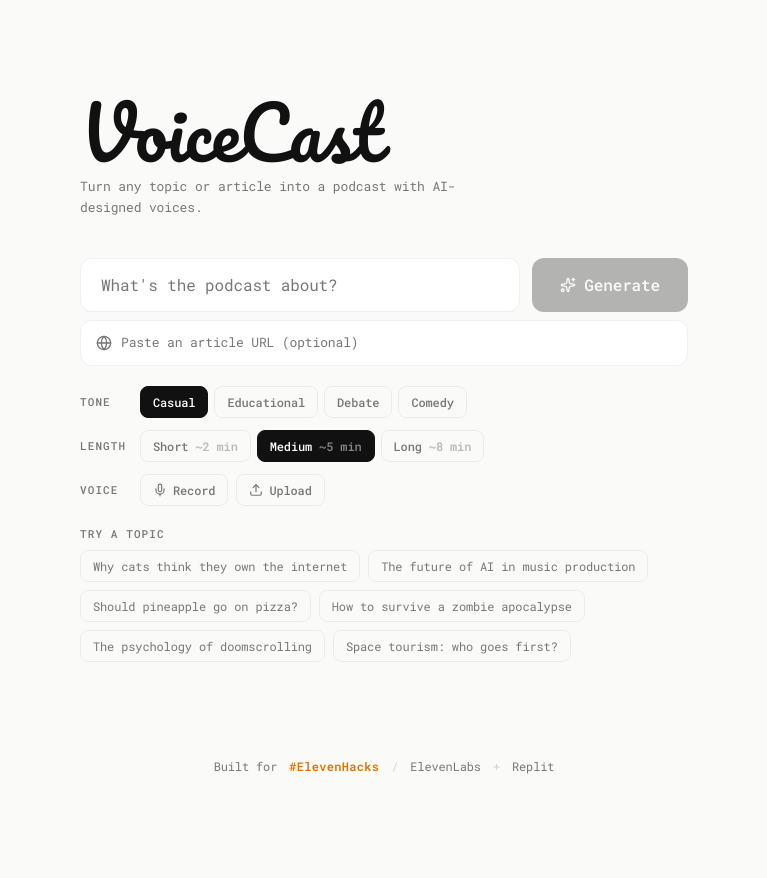
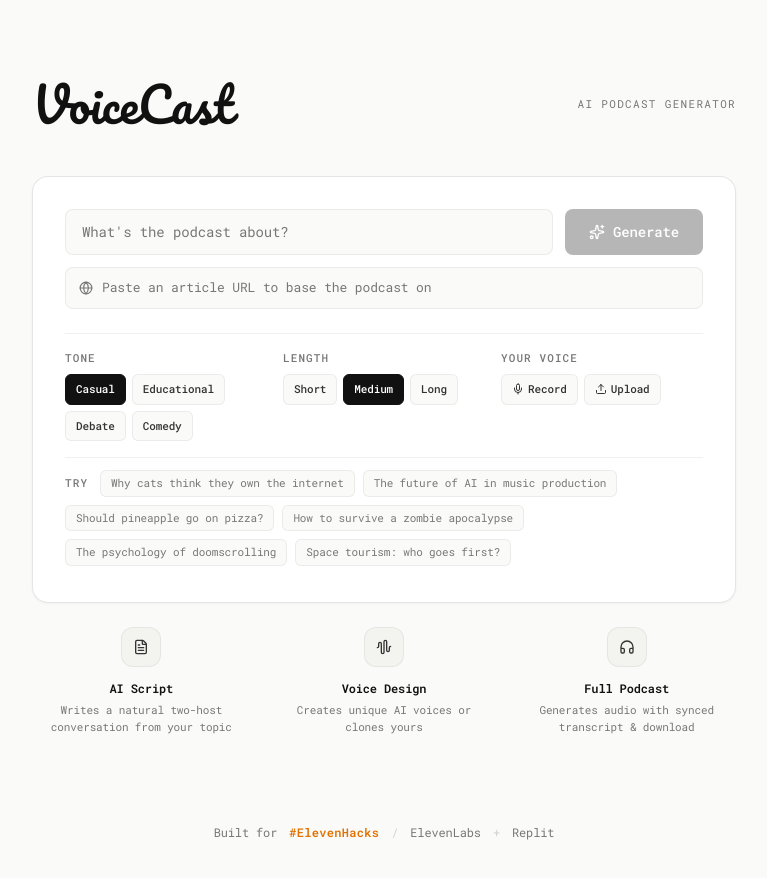
Before and after one commit to edwardtay/voicecast, a Next.js app: page / in a window 1280 px wide. Shown: the whole page, without its empty margins (256-1023 px from the left). Before the commit the page ends 814 px from the top, so only its background shows below. Built offline with nearby package versions, Linux system fonts and the light colour scheme.

Commit message:
Production layout: creator card, controls grid, how-it-works section

```diff
--- a/src/app/page.tsx
+++ b/src/app/page.tsx
@@ -15,12 +15,14 @@ import {
   Link2,
   Check,
   RotateCcw,
-  ArrowRight,
   Loader2,
   Globe,
   X,
   CircleStop,
   Sparkles,
+  FileText,
+  AudioWaveform,
+  Headphones,
 } from "lucide-react";
 
 const SUGGESTED_TOPICS = [
@@ -403,22 +405,21 @@ export default function Home() {
     <main className="min-h-screen flex flex-col relative overflow-hidden font-[family-name:var(--font-body)]">
       {/* ─────────── HERO ─────────── */}
       <section className="relative z-10">
-        <div className="max-w-2xl mx-auto px-5 sm:px-8 pt-16 sm:pt-24 pb-10 sm:pb-14">
-          {/* Title */}
-          <div className="animate-fade-up stagger-1 text-center sm:text-left mb-2">
-            <h1 className="font-[family-name:var(--font-display)] text-5xl sm:text-6xl lg:text-7xl leading-[1] text-[var(--text-primary)]">
+        <div className="max-w-3xl mx-auto px-5 sm:px-8 pt-12 sm:pt-20 pb-8 sm:pb-12">
+          {/* Header row */}
+          <div className="animate-fade-up stagger-1 flex items-center justify-between mb-8 sm:mb-12">
+            <h1 className="font-[family-name:var(--font-display)] text-4xl sm:text-5xl leading-[1] text-[var(--text-primary)]">
               VoiceCast
             </h1>
+            <span className="text-[11px] uppercase tracking-[0.12em] text-[var(--text-muted)] hidden sm:block">
+              AI Podcast Generator
+            </span>
           </div>
 
-          {/* Subtitle */}
-          <p className="animate-fade-up stagger-2 text-center sm:text-left text-[13px] text-[var(--text-muted)] max-w-sm leading-relaxed mb-8 sm:mb-10">
-            Turn any topic or article into a podcast with AI-designed voices.
-          </p>
-
-          {/* ── Input ── */}
-          <div className="animate-fade-up stagger-3">
-            <div className="space-y-2">
+          {/* ── Creator Card ── */}
+          <div className="animate-fade-up stagger-2 glass-warm rounded-2xl p-6 sm:p-8 mb-6">
+            {/* Inputs */}
+            <div className="space-y-3 mb-6">
               <div className="relative flex flex-col sm:flex-row gap-3">
                 <div className="relative flex-1">
                   <input
@@ -430,22 +431,20 @@ export default function Home() {
                     }}
                     placeholder="What's the podcast about?"
                     disabled={isGenerating}
-                    className="w-full px-5 py-4 sm:py-3.5 rounded-xl bg-[var(--bg-surface)] border border-[var(--border-subtle)] text-[var(--text-primary)] placeholder-[var(--text-muted)] focus:outline-none focus:border-amber-500/40 focus:shadow-[0_0_0_3px_rgba(232,137,12,0.06)] disabled:opacity-40 text-sm sm:text-base transition-all"
+                    className="w-full px-4 py-3 rounded-lg bg-[var(--bg-deep)] border border-[var(--border-subtle)] text-[var(--text-primary)] placeholder-[var(--text-muted)] focus:outline-none focus:border-[var(--border-warm)] disabled:opacity-40 text-sm transition-all"
                   />
                 </div>
                 <button
                   onClick={() => generate()}
                   disabled={isGenerating || !topic.trim()}
-                className="group relative px-7 py-4 sm:py-3.5 rounded-xl font-medium text-sm sm:text-base transition-all disabled:opacity-30 disabled:cursor-not-allowed overflow-hidden"
+                  className="group relative px-6 py-3 rounded-lg font-medium text-sm transition-all disabled:opacity-30 disabled:cursor-not-allowed"
                   style={{
-                  background: isGenerating
-                    ? "var(--bg-elevated)"
-                    : "#111111",
+                    background: isGenerating ? "var(--bg-elevated)" : "#111111",
                     color: isGenerating ? "var(--text-muted)" : "#FFFFFF",
                   }}
                 >
                   {isGenerating ? (
-                  <span className="flex items-center justify-center gap-2.5">
+                    <span className="flex items-center justify-center gap-2">
                       <Loader2 className="w-4 h-4 animate-spin" />
                       Generating...
                     </span>
@@ -457,16 +456,17 @@ export default function Home() {
                   )}
                 </button>
               </div>
-              {/* URL source — optional */}
+
+              {/* URL source */}
               <div className="relative">
-                <Globe className="absolute left-4 top-1/2 -translate-y-1/2 w-4 h-4 text-[var(--text-muted)]" />
+                <Globe className="absolute left-3.5 top-1/2 -translate-y-1/2 w-3.5 h-3.5 text-[var(--text-muted)]" />
                 <input
                   type="url"
                   value={sourceUrl}
                   onChange={(e) => setSourceUrl(e.target.value)}
-                  placeholder="Paste an article URL (optional)"
+                  placeholder="Paste an article URL to base the podcast on"
                   disabled={isGenerating}
-                  className="w-full pl-10 pr-10 py-3 rounded-xl bg-[var(--bg-surface)] border border-[var(--border-subtle)] text-[var(--text-primary)] placeholder-[var(--text-muted)] focus:outline-none focus:border-amber-500/40 focus:shadow-[0_0_0_3px_rgba(232,137,12,0.06)] disabled:opacity-40 text-[13px] transition-all"
+                  className="w-full pl-9 pr-9 py-2.5 rounded-lg bg-[var(--bg-deep)] border border-[var(--border-subtle)] text-[var(--text-primary)] placeholder-[var(--text-muted)] focus:outline-none focus:border-[var(--border-warm)] disabled:opacity-40 text-[13px] transition-all"
                 />
                 {sourceUrl && (
                   <button
@@ -479,21 +479,22 @@ export default function Home() {
               </div>
             </div>
 
-            {/* Controls — tone & length */}
+            {/* Controls grid */}
             {step === "idle" && (
-              <div className="mt-5 space-y-3">
+              <div className="space-y-4 pt-4 border-t border-[var(--border-subtle)]">
+                <div className="grid grid-cols-1 sm:grid-cols-3 gap-4">
                   {/* Tone */}
-                <div className="flex items-center gap-3">
-                  <span className="text-[11px] uppercase tracking-[0.1em] text-[var(--text-muted)] font-medium w-12 shrink-0">Tone</span>
-                  <div className="flex gap-1.5">
+                  <div>
+                    <span className="text-[11px] uppercase tracking-[0.1em] text-[var(--text-muted)] font-medium mb-2 block">Tone</span>
+                    <div className="flex flex-wrap gap-1.5">
                       {(["casual", "educational", "debate", "comedy"] as const).map((t) => (
                         <button
                           key={t}
                           onClick={() => setTone(t)}
-                        className="px-3 py-1.5 rounded-lg text-[12px] font-medium transition-all"
+                          className="px-2.5 py-1.5 rounded-md text-[11px] font-medium transition-all"
                           style={{
-                          background: tone === t ? "#111111" : "transparent",
-                          color: tone === t ? "#FFFFFF" : "var(--text-muted)",
+                            background: tone === t ? "#111111" : "var(--bg-deep)",
+                            color: tone === t ? "#FFFFFF" : "var(--text-secondary)",
                             border: tone === t ? "1px solid #111111" : "1px solid var(--border-subtle)",
                           }}
                         >
@@ -504,106 +505,89 @@ export default function Home() {
                   </div>
 
                   {/* Length */}
-                <div className="flex items-center gap-3">
-                  <span className="text-[11px] uppercase tracking-[0.1em] text-[var(--text-muted)] font-medium w-12 shrink-0">Length</span>
-                  <div className="flex gap-1.5">
+                  <div>
+                    <span className="text-[11px] uppercase tracking-[0.1em] text-[var(--text-muted)] font-medium mb-2 block">Length</span>
+                    <div className="flex flex-wrap gap-1.5">
                       {([
-                      { value: "short" as const, label: "Short", sub: "~2 min" },
-                      { value: "medium" as const, label: "Medium", sub: "~5 min" },
-                      { value: "long" as const, label: "Long", sub: "~8 min" },
+                        { value: "short" as const, label: "Short" },
+                        { value: "medium" as const, label: "Medium" },
+                        { value: "long" as const, label: "Long" },
                       ]).map((l) => (
                         <button
                           key={l.value}
                           onClick={() => setLength(l.value)}
-                        className="px-3 py-1.5 rounded-lg text-[12px] font-medium transition-all"
+                          className="px-2.5 py-1.5 rounded-md text-[11px] font-medium transition-all"
                           style={{
-                          background: length === l.value ? "#111111" : "transparent",
-                          color: length === l.value ? "#FFFFFF" : "var(--text-muted)",
+                            background: length === l.value ? "#111111" : "var(--bg-deep)",
+                            color: length === l.value ? "#FFFFFF" : "var(--text-secondary)",
                             border: length === l.value ? "1px solid #111111" : "1px solid var(--border-subtle)",
                           }}
                         >
-                        {l.label} <span className="opacity-50">{l.sub}</span>
+                          {l.label}
                         </button>
                       ))}
                     </div>
                   </div>
 
-                {/* Voice clone */}
-                <div className="flex items-center gap-3">
-                  <span className="text-[11px] uppercase tracking-[0.1em] text-[var(--text-muted)] font-medium w-12 shrink-0">Voice</span>
-                  <div className="flex items-center gap-2">
+                  {/* Voice */}
+                  <div>
+                    <span className="text-[11px] uppercase tracking-[0.1em] text-[var(--text-muted)] font-medium mb-2 block">Your Voice</span>
+                    <div className="flex flex-wrap items-center gap-1.5">
                       {cloneStatus === "done" && cloneVoiceId ? (
-                      <div className="flex items-center gap-2">
-                        <span className="px-3 py-1.5 rounded-lg text-[12px] font-medium bg-[#111] text-white border border-[#111]">
-                          Voice cloned
-                        </span>
+                        <>
                           <input
                             type="text"
                             value={cloneName}
                             onChange={(e) => setCloneName(e.target.value)}
                             placeholder="Your name"
-                          className="w-28 px-3 py-1.5 rounded-lg text-[12px] border border-[var(--border-subtle)] bg-[var(--bg-surface)] text-[var(--text-primary)] placeholder-[var(--text-muted)] focus:outline-none focus:border-amber-500/40"
+                            className="w-24 px-2.5 py-1.5 rounded-md text-[11px] border border-[var(--border-subtle)] bg-[var(--bg-deep)] text-[var(--text-primary)] placeholder-[var(--text-muted)] focus:outline-none focus:border-[var(--border-warm)]"
                           />
+                          <span className="text-[11px] text-green-600 font-medium">Cloned</span>
                           <button
-                          onClick={() => {
-                            setCloneVoiceId(null);
-                            setCloneStatus("idle");
-                            setCloneName("");
-                          }}
-                          className="text-[var(--text-muted)] hover:text-[var(--text-primary)] transition-colors"
+                            onClick={() => { setCloneVoiceId(null); setCloneStatus("idle"); setCloneName(""); }}
+                            className="text-[var(--text-muted)] hover:text-[var(--text-primary)]"
                           >
-                          <X className="w-3.5 h-3.5" />
+                            <X className="w-3 h-3" />
                           </button>
-                      </div>
+                        </>
                       ) : cloneStatus === "uploading" ? (
-                      <span className="px-3 py-1.5 rounded-lg text-[12px] text-[var(--text-muted)] border border-[var(--border-subtle)]">
-                        Cloning voice...
+                        <span className="flex items-center gap-1.5 text-[11px] text-[var(--text-muted)]">
+                          <Loader2 className="w-3 h-3 animate-spin" /> Cloning...
                         </span>
                       ) : cloneStatus === "recording" ? (
                         <button
                           onClick={stopRecording}
-                        className="flex items-center gap-1.5 px-3 py-1.5 rounded-lg text-[12px] font-medium bg-red-600 text-white border border-red-600 animate-pulse"
+                          className="flex items-center gap-1.5 px-2.5 py-1.5 rounded-md text-[11px] font-medium bg-red-600 text-white animate-pulse"
                         >
-                        <CircleStop className="w-3.5 h-3.5" />
-                        Stop
+                          <CircleStop className="w-3 h-3" /> Stop
                         </button>
                       ) : (
                         <>
                           <button
                             onClick={startRecording}
-                          className="flex items-center gap-1.5 px-3 py-1.5 rounded-lg text-[12px] font-medium text-[var(--text-muted)] border border-[var(--border-subtle)] hover:text-[var(--text-primary)] hover:border-[var(--border-warm)] transition-all"
+                            className="flex items-center gap-1 px-2.5 py-1.5 rounded-md text-[11px] font-medium text-[var(--text-secondary)] bg-[var(--bg-deep)] border border-[var(--border-subtle)] hover:border-[var(--border-warm)] transition-all"
                           >
-                          <Mic className="w-3.5 h-3.5" />
-                          Record
+                            <Mic className="w-3 h-3" /> Record
                           </button>
-                        <label className="flex items-center gap-1.5 px-3 py-1.5 rounded-lg text-[12px] font-medium text-[var(--text-muted)] border border-[var(--border-subtle)] hover:text-[var(--text-primary)] hover:border-[var(--border-warm)] transition-all cursor-pointer">
-                          <Upload className="w-3.5 h-3.5" />
-                          Upload
-                          <input
-                            type="file"
-                            accept="audio/*"
-                            className="hidden"
-                            onChange={handleFileUpload}
-                          />
+                          <label className="flex items-center gap-1 px-2.5 py-1.5 rounded-md text-[11px] font-medium text-[var(--text-secondary)] bg-[var(--bg-deep)] border border-[var(--border-subtle)] hover:border-[var(--border-warm)] transition-all cursor-pointer">
+                            <Upload className="w-3 h-3" /> Upload
+                            <input type="file" accept="audio/*" className="hidden" onChange={handleFileUpload} />
                           </label>
                         </>
                       )}
                     </div>
                   </div>
+                </div>
 
                 {/* Suggested topics */}
-                <div className="-mx-5 sm:mx-0 px-5 sm:px-0 pt-2">
-                  <span className="text-[11px] uppercase tracking-[0.1em] text-[var(--text-muted)] font-medium mb-2 block">Try a topic</span>
-                  <div className="flex sm:flex-wrap gap-2 overflow-x-auto no-scrollbar pb-2 sm:pb-0">
-                    {SUGGESTED_TOPICS.map((t, i) => (
+                <div className="pt-3 border-t border-[var(--border-subtle)]">
+                  <div className="flex sm:flex-wrap gap-2 overflow-x-auto no-scrollbar pb-1">
+                    <span className="text-[11px] uppercase tracking-[0.1em] text-[var(--text-muted)] font-medium shrink-0 self-center mr-1">Try</span>
+                    {SUGGESTED_TOPICS.map((t) => (
                       <button
                         key={t}
                         onClick={() => generate(t)}
-                        className="shrink-0 px-3 py-1.5 rounded-lg text-[12px] text-[var(--text-muted)] hover:text-[var(--text-primary)] transition-all"
-                        style={{
-                          border: "1px solid var(--border-subtle)",
-                          animationDelay: `${0.3 + i * 0.05}s`,
-                        }}
+                        className="shrink-0 px-2.5 py-1 rounded-md text-[11px] text-[var(--text-muted)] hover:text-[var(--text-primary)] bg-[var(--bg-deep)] border border-[var(--border-subtle)] hover:border-[var(--border-warm)] transition-all"
                       >
                         {t}
                       </button>
@@ -613,6 +597,25 @@ export default function Home() {
               </div>
             )}
           </div>
+
+          {/* How it works — only show on idle */}
+          {step === "idle" && (
+            <div className="animate-fade-up stagger-3 grid grid-cols-3 gap-4 sm:gap-6">
+              {[
+                { icon: FileText, title: "AI Script", desc: "Writes a natural two-host conversation from your topic" },
+                { icon: AudioWaveform, title: "Voice Design", desc: "Creates unique AI voices or clones yours" },
+                { icon: Headphones, title: "Full Podcast", desc: "Generates audio with synced transcript & download" },
+              ].map(({ icon: Icon, title, desc }) => (
+                <div key={title} className="text-center">
+                  <div className="w-10 h-10 rounded-xl bg-[var(--bg-elevated)] border border-[var(--border-subtle)] flex items-center justify-center mx-auto mb-3">
+                    <Icon className="w-4 h-4 text-[var(--text-secondary)]" />
+                  </div>
+                  <p className="text-[12px] font-semibold text-[var(--text-primary)] mb-1">{title}</p>
+                  <p className="text-[11px] text-[var(--text-muted)] leading-relaxed">{desc}</p>
+                </div>
+              ))}
+            </div>
+          )}
         </div>
       </section>
 
```
Lines whose indentation alone changed are shown as unchanged.
